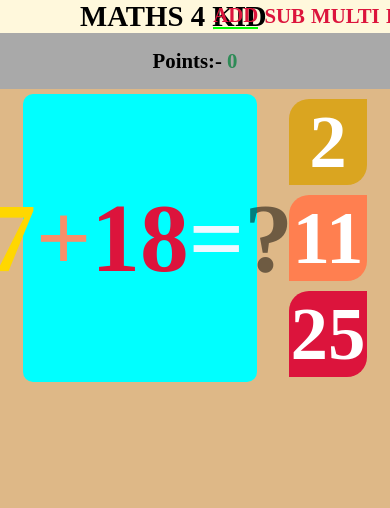
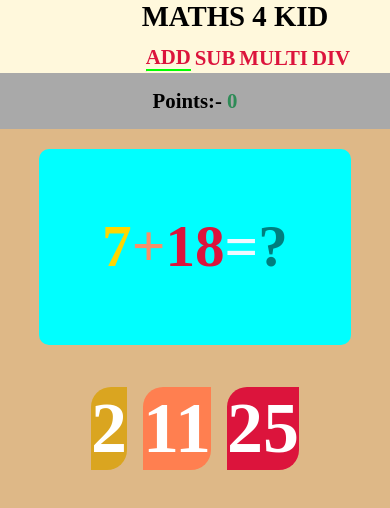
Before and after one commit to Bisalkumar1/Maths_4_Kid., a plain HTML site: page index.html in a window 390 px wide. Drawn offline with Linux system fonts and the light colour scheme.

Commit message:
Initial Commit

```diff
--- a/index.css
+++ b/index.css
@@ -32,7 +32,8 @@ width: 100vw;
     font-size:1.3rem;
     font-weight: 800;
     font-family:'Times New Roman', Times, serif;
-
+margin-bottom: 1%;
+z-index: 999;
 }
 #points{
     color:seagreen;
@@ -53,9 +54,6 @@ width: 100vw;
 .container li{
   float:left;
   padding: 3%;
-
-
-
 }
 
 .container a{
@@ -72,7 +70,7 @@ font-size: 1.3rem;
 
 }
 .wrapper{
-display: flex;
+/* display: flex; */
 justify-content: center;
 align-items: center;
 flex-direction: row;
@@ -88,8 +86,8 @@ display: grid;
     justify-content: center;
     align-items: center;
 
-    font-size: 65px;
-    margin-top: 10px;
+
+    margin-top: 1rem;
     background-color:aqua;
 
 border-radius: 10px;
@@ -97,17 +95,19 @@ border-radius: 10px;
 
 .equation h2{
  display: inline;  /* horizontal */
+ font-size: 3.7rem;
 
 }
 
 .answer-option{
-    font-size: 50px;
 
+    font-size: 3rem;
 }
 .answer-option h2{
     text-align: center;
     margin-top: 10px;
     cursor: pointer;
+
 }
 
 #option1{
@@ -168,3 +168,43 @@ border-radius: 10px;
 #option3:active{
     transform: scale(0.87);
 }
+
+@media (max-width:700px){
+    .wrapper{
+        display: flex;
+        flex-direction: column;
+ margin-left: 10%;
+ margin-right: 10% !important;
+        width: 80%;
+height: 40%;
+
+    }
+    .answer-option{
+display: flex;
+flex-direction: row;
+
+gap: 1rem;
+    }
+   .equation h2{
+overflow-x:scroll
+
+   }
+
+   .container{
+ display: flex;
+    flex-direction: column;
+    justify-content: center;
+    align-items: center;
+gap: 0.6rem !important;
+   }
+
+   .point{
+    margin-bottom: 1%;
+z-index: 999;
+   }
+
+   .container li{
+    padding: 3%;
+  }
+
+}
--- a/index.html
+++ b/index.html
@@ -17,7 +17,7 @@
       <div class="containerhead">
       <h2>MATHS 4 KID</h2>
     </div>
-    <div>
+    <div class="containeroptions">
       <ul>
         <li class="current"><a href="index.html">ADD</a></li>
         <li><a href="sub.html">SUB</a></li>
--- a/script.js
+++ b/script.js
@@ -39,6 +39,8 @@ option1.addEventListener("click",function(){
         generate_equa();
     }
     else{
+        pointsval-=1;
+        points.innerHTML=pointsval;
         audio.play();
 
     }
@@ -51,6 +53,8 @@ option2.addEventListener("click",function(){
         generate_equa();
     }
     else{
+        pointsval-=1;
+        points.innerHTML=pointsval;
         audio.play();
 
     }
@@ -63,6 +67,8 @@ option3.addEventListener("click",function(){
         generate_equa();
     }
     else{
+        pointsval-=1;
+        points.innerHTML=pointsval;
         audio.play();
 
     }
```
